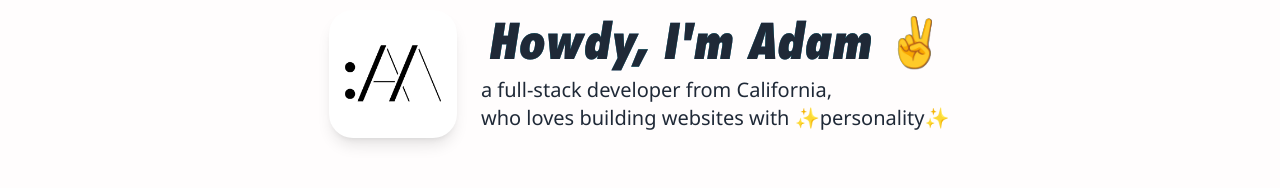
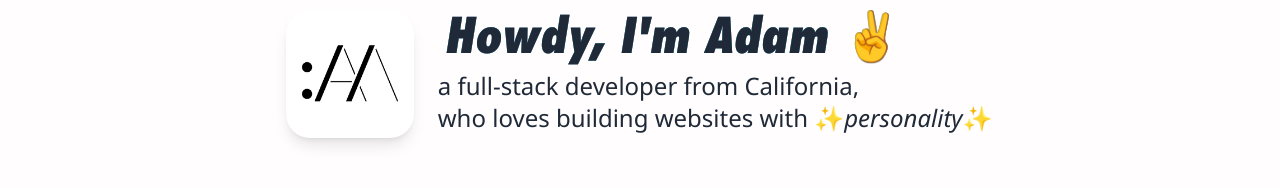
Before and after one commit to amiller5233/personal-website, a SvelteKit app: page / in a window 1280 px wide. Shown: the part 246-434 px from the top of the page. Built offline with nearby package versions, Linux system fonts and the light colour scheme.

Commit message:
Add personality

```diff
--- a/src/routes/+page.svelte
+++ b/src/routes/+page.svelte
@@ -1,17 +1,19 @@
 
 <script lang="ts">
 	import { onMount } from 'svelte';
+	import { fade } from 'svelte/transition';
 	import P5 from 'p5-svelte';
 
 	import BlockLink from '$lib/components/BlockLink.svelte';
 	import GridLink from '$lib/components/GridLink.svelte';
 	import StripeHeading from '$lib/components/StripeHeading.svelte';
 
+	// heading animations
 	onMount(async () => {
 		import ('$lib/stripe-heading.js');
 	});
 
-
+	// hero background
 	const sketch = (p5) => {
 		let canvasWidth = p5.windowWidth;
 		let canvasHeight = p5.windowHeight * 1.1;
@@ -98,6 +100,27 @@
 			SIZE = _calc_size();
 		}
 	}
+
+	// personality animation
+	let styles = [
+		`<span class="underline">personality</span>`,
+		`<span class="cursor" style="font-family: 'Courier New';">personality</span>`,
+		`<span class="font-display uppercase" style="text-shadow:-2px 4px 0 rgb(255, 0, 80);">personality!</span>`,
+		`✨<span class="italic">personality</span>✨`,
+		`<span class="inline-block bg-green-700 uppercase font-bold text-base text-white border-4 border-double border-white align-middle px-3 rounded-md shadow-lg" style>personality</span>`,
+		`<span class="border-b-2 border-dashed border-red-500" style="font-family: 'Georgia', serif;">perosnality</span>`,
+		`<span style="font-family: 'Brush Script MT', serif;">personality</span> 💅`,
+		`<span class="inline-block leading-none" style="transform: scaleY(-1);">personality</span>`,
+	];
+	let currentStyleIndex = 0;
+	let currentStyle = styles[currentStyleIndex++];
+	setInterval(() => {
+		currentStyle = styles[currentStyleIndex++];
+		if (currentStyleIndex >= styles.length) {
+			currentStyleIndex = 0;
+		}
+	}, 1400);
+
 </script>
 
 <section class="hero-container">
@@ -110,8 +133,8 @@
 						<h1 class="label text-3xl lg:text-5xl font-display">Howdy, I'm Adam ✌️</h1>
 					</div>
 				</div>
-				<p class="text-lg lg:text-xl">a full-stack developer from California,</p>
-				<p class="text-lg lg:text-xl">who loves building websites with <span>✨personality✨</span></p>
+				<p class="text-lg lg:text-2xl">a full-stack developer from California,</p>
+				<p class="text-lg lg:text-2xl">who loves building websites with {#key currentStyle}<span in:fade="{{ duration: 300 }}" class="inline-block" style="height:36px; width:180px;">{@html currentStyle}</span>{/key}</p>
 			</div>
 		</div>
 	</div>
@@ -122,7 +145,7 @@
 		</div>
 	</div>
 	<!-- <canvas id="canvas-hero" class="canvas-pane"></canvas> -->
-	<P5 {sketch} class="test" />
+	<P5 {sketch} />
 	<div class="canvas-pane-fade"></div>
 </section>
 
--- a/src/scss/style.scss
+++ b/src/scss/style.scss
@@ -65,3 +65,19 @@ h1, h2, h3, h4, h5, h6 {
 		z-index: 10;
 	}
 }
+
+.cursor:after {
+	content: "";
+	width: 3px;
+	height: 30px;
+	margin-left: 4px;
+	background: #0000ff;
+	display: inline-block;
+	animation: cursor-blink 600ms steps(2) infinite;
+	vertical-align: middle;
+}
+@keyframes cursor-blink {
+	0% {
+		opacity: 0;
+	}
+}
```
